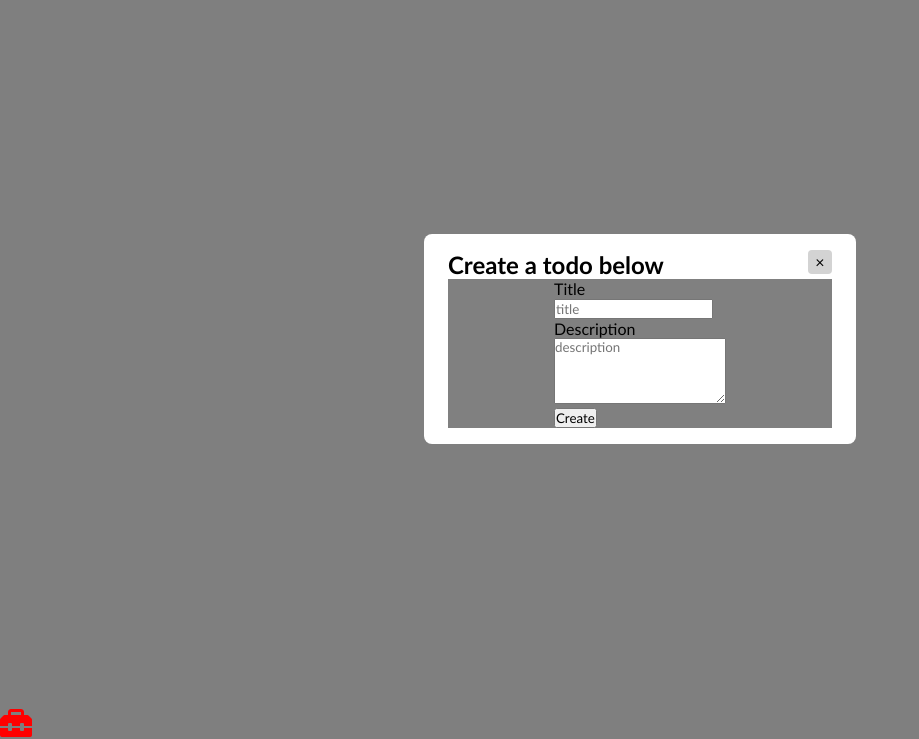
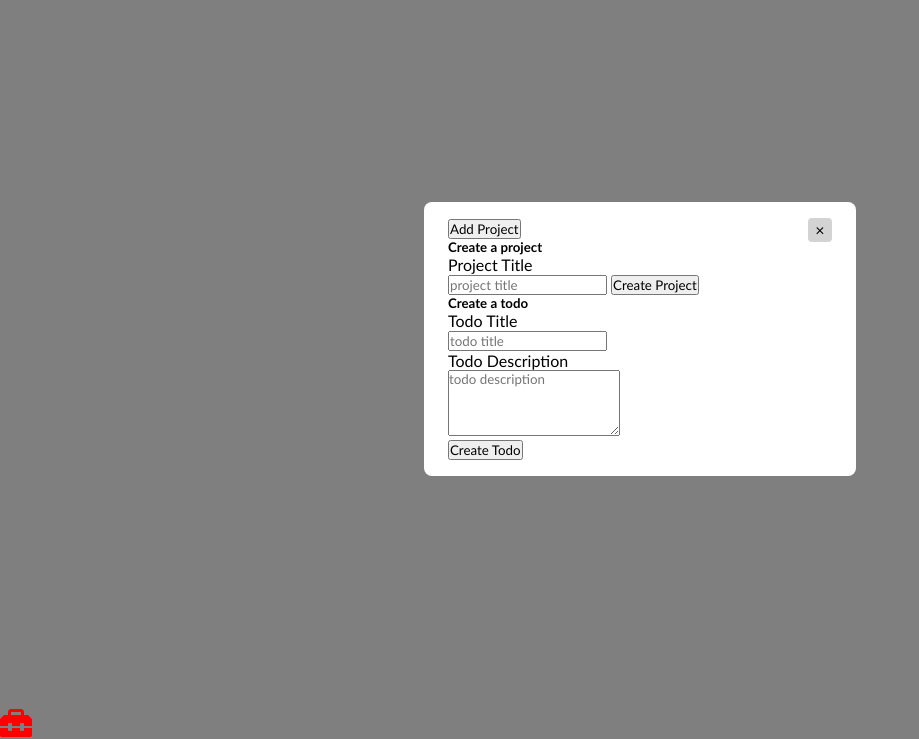
Before and after one commit to KlayClarke/todo-list, a website built with webpack: page dist/index.html in a window 1280 px wide. Both pictures are taken after a click on the element 16 px from the left and 784 px from the top of the page. Shown: the part 61-800 px from the top of the page, without its empty margins (0-919 px from the left). Built offline with nearby package versions, Linux system fonts and the light colour scheme.

Commit message:
refactor

```diff
--- a/dist/index.html
+++ b/dist/index.html
@@ -20,29 +20,50 @@
       <section id="chest-modal" class="modal">
         <div class="modal-content">
           <span class="close-button for-chest">&times;</span>
-          <h1>Create a todo below</h1>
-          <div class="add">
+          <span>
+            <button type="button" class="form-toggle">Add Project</button>
+          </span>
+          <div class="project-form hide-form">
+            <h5>Create a project</h5>
             <form action="" method="post">
-              <label for="title">Title</label><br />
+              <label for="project-title">Project Title</label><br />
               <input
                 type="text"
-                name="title"
-                id="title"
-                placeholder="title"
+                name="project-title"
+                id="project-title"
+                placeholder="project title"
+                required
+              />
+              <button type="submit" class="project-create-button">
+                Create Project
+              </button>
+            </form>
+          </div>
+          <div class="todo-form">
+            <h5>Create a todo</h5>
+            <form action="" method="post">
+              <label for="todo-title">Todo Title</label><br />
+              <input
+                type="text"
+                name="todo-title"
+                id="todo-title"
+                placeholder="todo title"
                 required
               />
               <br />
-              <label for="description">Description</label><br />
+              <label for="todo-description">Todo Description</label><br />
               <textarea
-                name="description"
-                id="description"
+                name="todo-description"
+                id="todo-description"
                 cols="20"
                 rows="4"
-                placeholder="description"
+                placeholder="todo description"
                 required
               ></textarea>
               <br />
-              <button type="submit" class="create-todo">Create</button>
+              <button type="submit" class="todo-create-button">
+                Create Todo
+              </button>
             </form>
           </div>
         </div>
```
